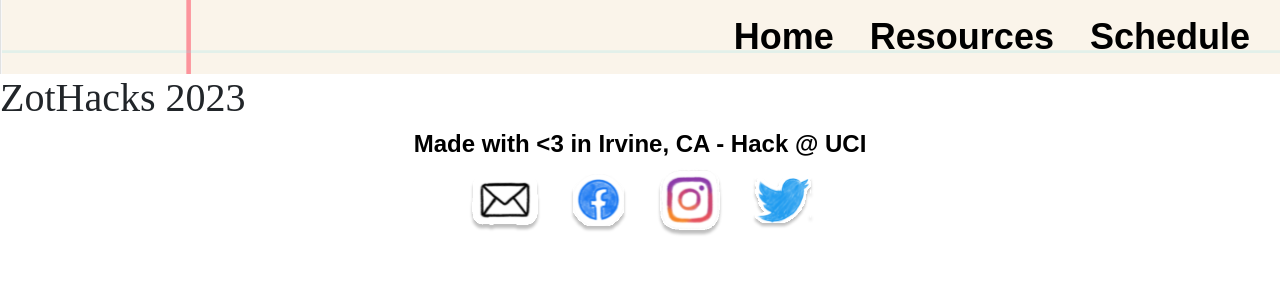
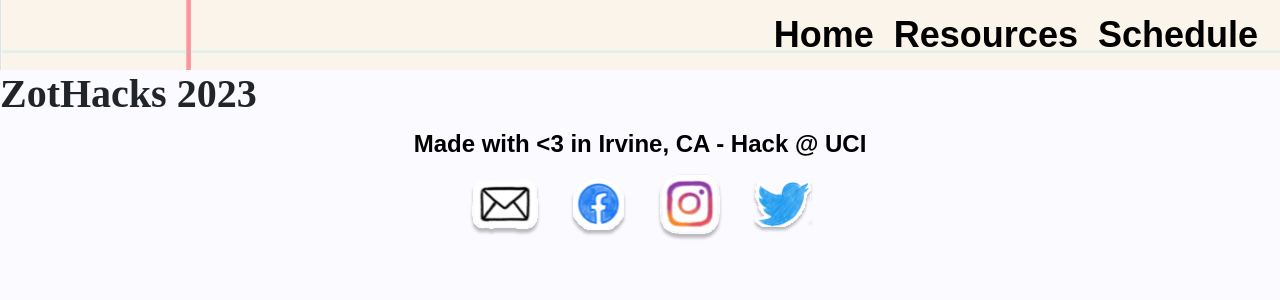
Before and after one commit to HackAtUCI/zothacks-site-2023, a Next.js app in the folder apps/site/: page / in a window 1280 px wide. Shown: the top 300 px of the page. Built offline with nearby package versions, Linux system fonts and the light colour scheme; a web font is replaced by a local one.

Commit message:
refactor: added routes and other small changes

```diff
--- a/apps/site/src/app/layout.tsx
+++ b/apps/site/src/app/layout.tsx
@@ -1,6 +1,9 @@
+import NavBar from "@/components/NavBar/NavBar";
+import "bootstrap/dist/css/bootstrap.min.css";
 import "./globals.scss";
 import type { Metadata } from "next";
 import { Fuzzy_Bubbles } from "next/font/google";
+import Footer from "@/components/Footer/Footer";
 
 const fuzzy = Fuzzy_Bubbles({ weight: "400", subsets: ["latin"] });
 
@@ -16,7 +19,11 @@ export default function RootLayout({
 }) {
 	return (
 		<html lang="en">
-			<body className={fuzzy.className}>{children}</body>
+			<body className={fuzzy.className}>
+				<NavBar />
+				{children}
+				<Footer />
+			</body>
 		</html>
 	);
 }
--- a/apps/site/src/components/Footer/Footer.module.scss
+++ b/apps/site/src/components/Footer/Footer.module.scss
@@ -9,12 +9,9 @@
 }
 
 .text {
-	// font-family: variables.$fuzzy-bubbles;
 	font-size: 24px;
-	font-weight: 700;
-	font-style: normal;
-	color: #000000;
-	line-height: normal;
+	font-weight: bold;
+	color: black;
 	text-align: center;
 	margin-bottom: 0;
 }
--- a/apps/site/src/components/Footer/Footer.tsx
+++ b/apps/site/src/components/Footer/Footer.tsx
@@ -7,7 +7,16 @@ import Facebook from "@/assets/icons/facebook.svg";
 import Instagram from "@/assets/icons/insta.svg";
 import Twitter from "@/assets/icons/twitter.svg";
 
-const SOCIALS = [
+type Social = {
+	icon: any;
+	link: string;
+	alt: string;
+	width: number;
+	height: number;
+	marginRight: string;
+};
+
+const SOCIALS: Social[] = [
 	{
 		icon: Mail,
 		link: "mailto:hack@uci.edu",
@@ -47,7 +56,8 @@ export default function Footer() {
 		<div className={styles.footer}>
 			<p className={styles.text}>Made with &lt;3 in Irvine, CA - Hack @ UCI</p>
 			<div className={styles.socials}>
-				{SOCIALS.map(({ icon, link, alt, width, height, marginRight }) => (
+				{SOCIALS.map(
+					({ icon, link, alt, width, height, marginRight }: Social) => (
 						<a
 							key={link}
 							href={link}
@@ -56,7 +66,8 @@ export default function Footer() {
 						>
 							<Image src={icon.src} alt={alt} width={width} height={height} />
 						</a>
-				))}
+					),
+				)}
 			</div>
 		</div>
 	);
--- a/apps/site/src/components/NavBar/NavBar.module.scss
+++ b/apps/site/src/components/NavBar/NavBar.module.scss
@@ -1,6 +1,4 @@
 @use "@/lib/styles/variables.scss" as variables;
-
-$red: #ff0000;
 
 .nav {
 	background-image: url("../../assets/images/lined_paper.svg");
@@ -23,8 +21,8 @@ $red: #ff0000;
 	margin-right: 10px;
 	font-size: 36px;
 	font-weight: bold;
-	color: #000000;
-	line-height: normal;
+	color: black;
+	text-decoration: none;
 }
 
 .home:hover {
@@ -36,5 +34,5 @@ $red: #ff0000;
 }
 
 .schedule:hover {
-	color: $red;
+	color: variables.$navbar-red;
 }
--- a/apps/site/src/components/NavBar/NavBar.tsx
+++ b/apps/site/src/components/NavBar/NavBar.tsx
@@ -1,9 +1,11 @@
+"use client";
+
 import Container from "react-bootstrap/Container";
 import Nav from "react-bootstrap/Nav";
 import Navbar from "react-bootstrap/Navbar";
 
-import "bootstrap/dist/css/bootstrap.min.css";
 import styles from "./NavBar.module.scss";
+import Link from "next/link";
 
 export default function NavBar() {
 	return (
@@ -13,15 +15,15 @@ export default function NavBar() {
 				<Navbar.Toggle aria-controls="basic-navbar-nav" />
 				<Navbar.Collapse id="basic-navbar-nav">
 					<Nav className="ms-auto">
-						<Nav.Link href="#home" className={styles.home}>
+						<Link href="/" className={styles.home}>
 							Home
-						</Nav.Link>
-						<Nav.Link href="#resources" className={styles.resources}>
+						</Link>
+						<Link href="/resources" className={styles.resources}>
 							Resources
-						</Nav.Link>
-						<Nav.Link href="#schedule" className={styles.schedule}>
+						</Link>
+						<Link href="/schedule" className={styles.schedule}>
 							Schedule
-						</Nav.Link>
+						</Link>
 					</Nav>
 				</Navbar.Collapse>
 			</Container>
--- a/apps/site/src/lib/styles/variables.scss
+++ b/apps/site/src/lib/styles/variables.scss
@@ -14,6 +14,7 @@ $green: #3df048;
 $light-blue: #81deeb;
 $blue: #3902fd;
 $purple: #6600b6;
+$navbar-red: #ff0000;
 
 // fonts
 $fuzzy-bubbles: "Fuzzy Bubbles", cursive;
--- a/apps/site/src/views/Landing/Landing.tsx
+++ b/apps/site/src/views/Landing/Landing.tsx
@@ -1,17 +1,11 @@
-"use client";
-
 import NavBar from "@/components/NavBar/NavBar";
 import Footer from "@/components/Footer/Footer";
 import "./Landing.module.scss";
 
 export default function Landing() {
 	return (
-		<>
-			<NavBar></NavBar>
-			<main>
-				<h1>ZotHacks 2023</h1>
-			</main>
-			<Footer></Footer>
-		</>
+		<main>
+			<h1>ZotHacks 2023</h1>
+		</main>
 	);
 }
```
Lines whose indentation alone changed are shown as unchanged.
